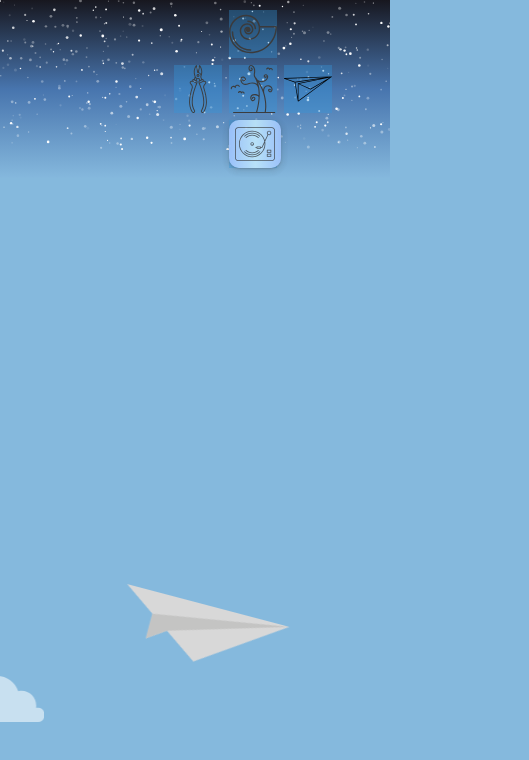
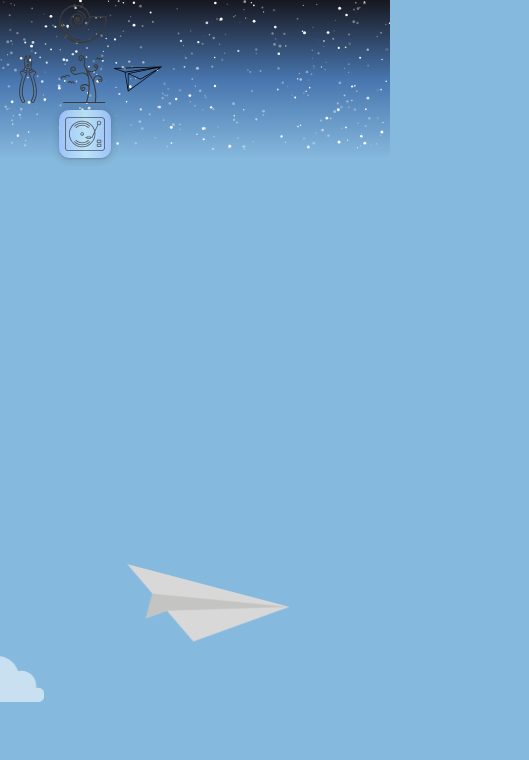
Before and after one commit to StefieCaff/stefanietronic, a React (Create React App) app: page / in a window 390 px wide. Shown: the top 760 px of the page, 529 px wide, since content can reach past the window. Built offline with nearby package versions, Linux system fonts and the light colour scheme.

Commit message:
nav spacing
stars, comets, and nav centered and responsive
audio player responsive

```diff
--- a/src/App.js
+++ b/src/App.js
@@ -1,75 +1,26 @@
 // external
-import { Routes, Route } from "react-router-dom";
-import { lazy, Suspense } from "react";
+
+import { Suspense } from "react";
 
 //internal
 import "./App.css";
 import Spinner from "./Components/Spinner";
 
-import Error from "./Pages/Error";
 import NavPad from "./Components/Nav/NavPad";
+import Router from "./Router/Router";
+import { Container, Section } from "./Components/Containers/Containers";
 
-const Home = lazy(() => import("./Pages/Home"));
-const Portfolio = lazy(() => import("./Pages/Portfolio"));
-const Experience = lazy(() => import("./Pages/Experience"));
-const Contact = lazy(() => import("./Pages/Contact"));
-const StickyNote = lazy(() => import("./Pages/StickyNote"));
 function App() {
   return (
     <>
-      <Suspense fallback={<Spinner />}>
-        <NavPad />
-      </Suspense>
-      <Routes>
-        <Route
-          path='/'
-          element={
-            <Suspense fallback={<Spinner />}>
-              <Home />
-            </Suspense>
-          }
-        />
-        <Route
-          path='/portfolio'
-          element={
-            <Suspense fallback={<Spinner />}>
-              <Portfolio />
-            </Suspense>
-          }
-        />
-        <Route
-          path='/experience'
-          element={
-            <Suspense fallback={<Spinner />}>
-              <Experience />
-            </Suspense>
-          }
-        />
-        <Route
-          path='/contact'
-          element={
-            <Suspense fallback={<Spinner />}>
-              <Contact />
-            </Suspense>
-          }
-        />
-        <Route
-          path='/sticky-note'
-          element={
-            <Suspense fallback={<Spinner />}>
-             <StickyNote />
-            </Suspense>
-          }
-        />
-        <Route
-          path='*'
-          element={
-            <Suspense fallback={<Spinner />}>
-              <Error />
-            </Suspense>
-          }
-        />
-      </Routes>
+      <Section topSpacing={0} bottomSpacing={0}>
+        <Container>
+          <Suspense fallback={<Spinner />}>
+            <NavPad />
+          </Suspense>
+          <Router />
+        </Container>
+      </Section>
     </>
   );
 }
--- a/src/Components/Containers/Containers.jsx
+++ b/src/Components/Containers/Containers.jsx
@@ -3,7 +3,7 @@ import PropTypes from 'prop-types';
 
 const Container = ({ children }) => {
   return (
-    <div style={{ padding: '0 20px', margin: '0 auto', maxWidth: '1200px' }}>
+    <div style={{ padding: '0 auto', margin: '0 auto' }}>
       {children}
     </div>
   );
@@ -11,8 +11,9 @@ const Container = ({ children }) => {
 
 const Section = ({ children, topSpacing, bottomSpacing }) => {
   const sectionStyle = {
-    paddingTop: topSpacing || 20,
-    paddingBottom: bottomSpacing || 20,
+    paddingTop: topSpacing !== undefined ? topSpacing : 20,
+    paddingBottom: bottomSpacing !== undefined ? bottomSpacing : 20,
+    minWidth: 'auto'
   };
 
   return <div style={sectionStyle}>{children}</div>;
--- a/src/Components/Diamond/diamond.module.css
+++ b/src/Components/Diamond/diamond.module.css
@@ -1,35 +1,18 @@
+/* Diamond.module.css */
+
 .diamondContainer {
     display: grid;
     grid-template-columns: repeat(1, 1fr);
     gap: 7px;
 }
 
-.row {
+.diamondContainer .row {
     display: flex;
     justify-content: center;
+    z-index: 1;
 }
 
-.icon {
+.diamondContainer .icon {
     position: relative;
-    background-color: #3498db5d;
     margin: 0 3.5px;
-    /* transition: transform 0.3s ease; */
 }
-
-.row:nth-child(1) {
-    grid-row: 1;
-}
-
-.row:nth-child(2) {
-    grid-row: 2;
-}
-
-.row:nth-child(3) {
-    grid-row: 3;
-}
-
-/* .icon:hover,
-.icon:focus {
-    transform: scale(3);
-    Adjust the scaling factor as needed
-} */
--- a/src/Components/Nav/NavPad.jsx
+++ b/src/Components/Nav/NavPad.jsx
@@ -1,9 +1,4 @@
 import React from "react";
-//import { Link } from "react-router-dom";
-
-// import SoundPlayer from "../SoundPlayer/SoundPlayer";
-// import { cricketSong } from "../../Config/audioSources";
-// import Svg from "../Svg/Svg";
 
 import styles from "./NavPad.module.css";
 import Stars from "../Stars/Stars.jsx";
@@ -11,36 +6,8 @@ import Diamond from "../Diamond/Diamond.jsx"
 const NavPad  = () => {
   return (
     <div className={styles.navWrapper}>
+      <Diamond />
       <Stars />
-
-      <div className={styles.navContainer}>
-        <Diamond />
-       {/* <ul className={styles.navList}>
-          <li className={styles.navItem}>
-            <Link to={"/contact"}>
-              <Svg symbolId='paperplane' className={styles.linkSvg} height='2.5em' width='2.5em'></Svg>
-            </Link>
-          </li>
-          <li className={styles.navItem}>
-            <Link to={"/experience"} >
-              <Svg symbolId='tree' className={styles.linkSvg} height='2.5em' width='2.5em' />
-            </Link>
-          </li>
-          <li className={styles.navItem}>
-            <Link to={"/portfolio"} >
-              <Svg symbolId='nippers' className={styles.linkSvg} height='2.5em' width='2.5em' />
-            </Link>
-          </li>
-          <li className={styles.navItem}>
-            <Link to={"/"} >
-              <Svg symbolId='snailshell' className={styles.linkSvg} height='2.5em' width='2.5em' />
-            </Link>
-          </li>
-          <li>
-            {<SoundPlayer sources={cricketSong} ariaLabel="Push play for soothing nature sounds" />}
-          </li>
-        </ul>*/}
-      </div>
     </div>
   )
 };
--- a/src/Components/Nav/NavPad.module.css
+++ b/src/Components/Nav/NavPad.module.css
@@ -1,36 +1,14 @@
 .navWrapper{
     display: flex;
-    width: 100%;
+    flex-direction: column;
+    width: 100vw;
     height: auto;
     background: linear-gradient(#17171f, #335e9ebf, #85b8dddf);
 }
 
-.navContainer {
-    display: flex;
-    padding: 10px;
-    color: white;
-    text-align: center;
-    width: 100vw;
+@media screen and (max-width: 470px) {
+    .navWrapper {
+        flex-direction: unset;
+        /* Align the diamond to the left when screen width is 550px or smaller */
+    }
 }
-
-.navList {
-  display: flex;
-  align-items: center;
-}
-.navItem {
-    opacity: .9;
-    transition: opacity 0.9s ease;
-    /* margin-left: 15px;
-    margin-top: 5px; */
-    padding: 5px;
-    background-image: var(--accent-background-image-gradient);
-    box-shadow: rgba(60, 64, 67, 0.3) 0px 1px 2px 0px, rgba(60, 64, 67, 0.15) 0px 2px 6px 2px;
-    border-radius: 10px;
-}
-
-.linkSvg {
-    /* border: .5px solid rgba(0, 0, 0, 0.9);
-    border-radius: 10px;
-    padding: 3px; */
-    margin: 2px;
-}
--- a/src/Components/SoundPlayer/SoundPlayer.jsx
+++ b/src/Components/SoundPlayer/SoundPlayer.jsx
@@ -12,7 +12,7 @@ const SoundPlayer = ({ sources, ariaLabel, className }) => {
       </div>
       <div className={styles.sound}>
         {sources && sources.length > 0 && (
-          <audio controls loop aria-label={ariaLabel} className={className}>
+          <audio controls loop aria-label={ariaLabel} className={styles.audio}>
             {sources.map((source, index) => (
               <source key={index} src={source.src} type={source.type} />
             ))}
--- a/src/Components/SoundPlayer/SoundPlayer.module.css
+++ b/src/Components/SoundPlayer/SoundPlayer.module.css
@@ -33,11 +33,15 @@
     opacity: .9;
 }
 
+.audio{
+    max-width: 250px;
+}
+
 .sound,
 .figure:focus-within .sound {
     position: absolute;
-        top: 0;
-        left: 0;
+    top: 0;
+    left: 0;
     /* margin: 10px 15px; */
     color: rgba(60, 59, 59, 0.568);
     font-weight: 600;
@@ -59,3 +63,10 @@
 .figure:focus-within .sound {
     opacity: 1;
 }
+
+@media screen and (max-width: 310px) {
+    .audio {
+        max-width: 100px;
+        /* Align the diamond to the left when screen width is 550px or smaller */
+    }
+}
--- a/src/Components/Stars/Stars.jsx
+++ b/src/Components/Stars/Stars.jsx
@@ -14,7 +14,7 @@ const Stars = () => {
   };
 
   return (
-    <div className={styles.starsWrapper}>
+    <>
       {/* Stars */}
       {[1, 2, 3].map((index) => (
         <svg key={index} className={styles.stars}>
@@ -40,7 +40,7 @@ const Stars = () => {
           <ellipse className={`${styles.comet} ${styles.cometC}`} fill="url(#comet-gradient)" cx="40%" cy="100%" rx="150" ry="2" />
         </g>
       </svg>
-    </div>
+    </>
   );
 };
 
--- a/src/Components/Stars/Stars.module.css
+++ b/src/Components/Stars/Stars.module.css
@@ -10,10 +10,17 @@
 }
 
 .stars {
-    position: fixed;
+    position: absolute;
     width: 100vw;
     height: auto;
     animation: twinkle var(--twinkle-duration) ease-in-out infinite;
+}
+
+.extras {
+    position: absolute;
+    /* Positioning for shooting comets */
+    width: 100%;
+    height: 25%;
 }
 
 .stars:nth-child(2) {
--- /dev/null
+++ b/src/Router/Router.jsx
@@ -0,0 +1,73 @@
+// external
+import { Routes, Route } from "react-router-dom";
+import { lazy, Suspense } from "react";
+
+//internal
+import "../../src/App.css";
+import Spinner from "../Components/Spinner";
+
+import Error from "../Pages/Error";
+
+const Home = lazy(() => import("../Pages/Home"));
+const Portfolio = lazy(() => import("../Pages/Portfolio"));
+const Experience = lazy(() => import("../Pages/Experience"));
+const Contact = lazy(() => import("../Pages/Contact"));
+const StickyNote = lazy(() => import("../Pages/StickyNote"));
+const Router =() => {
+  return (
+    <>
+      <Routes>
+        <Route
+          path='/'
+          element={
+            <Suspense fallback={<Spinner />}>
+              <Home />
+            </Suspense>
+          }
+        />
+        <Route
+          path='/portfolio'
+          element={
+            <Suspense fallback={<Spinner />}>
+              <Portfolio />
+            </Suspense>
+          }
+        />
+        <Route
+          path='/experience'
+          element={
+            <Suspense fallback={<Spinner />}>
+              <Experience />
+            </Suspense>
+          }
+        />
+        <Route
+          path='/contact'
+          element={
+            <Suspense fallback={<Spinner />}>
+              <Contact />
+            </Suspense>
+          }
+        />
+        <Route
+          path='/sticky-note'
+          element={
+            <Suspense fallback={<Spinner />}>
+             <StickyNote />
+            </Suspense>
+          }
+        />
+        <Route
+          path='*'
+          element={
+            <Suspense fallback={<Spinner />}>
+              <Error />
+            </Suspense>
+          }
+        />
+      </Routes>
+    </>
+  );
+}
+
+export default Router;
```
Also changed, not shown: src/Components/Diamond/Diamond.jsx (+28 -1 lines).
